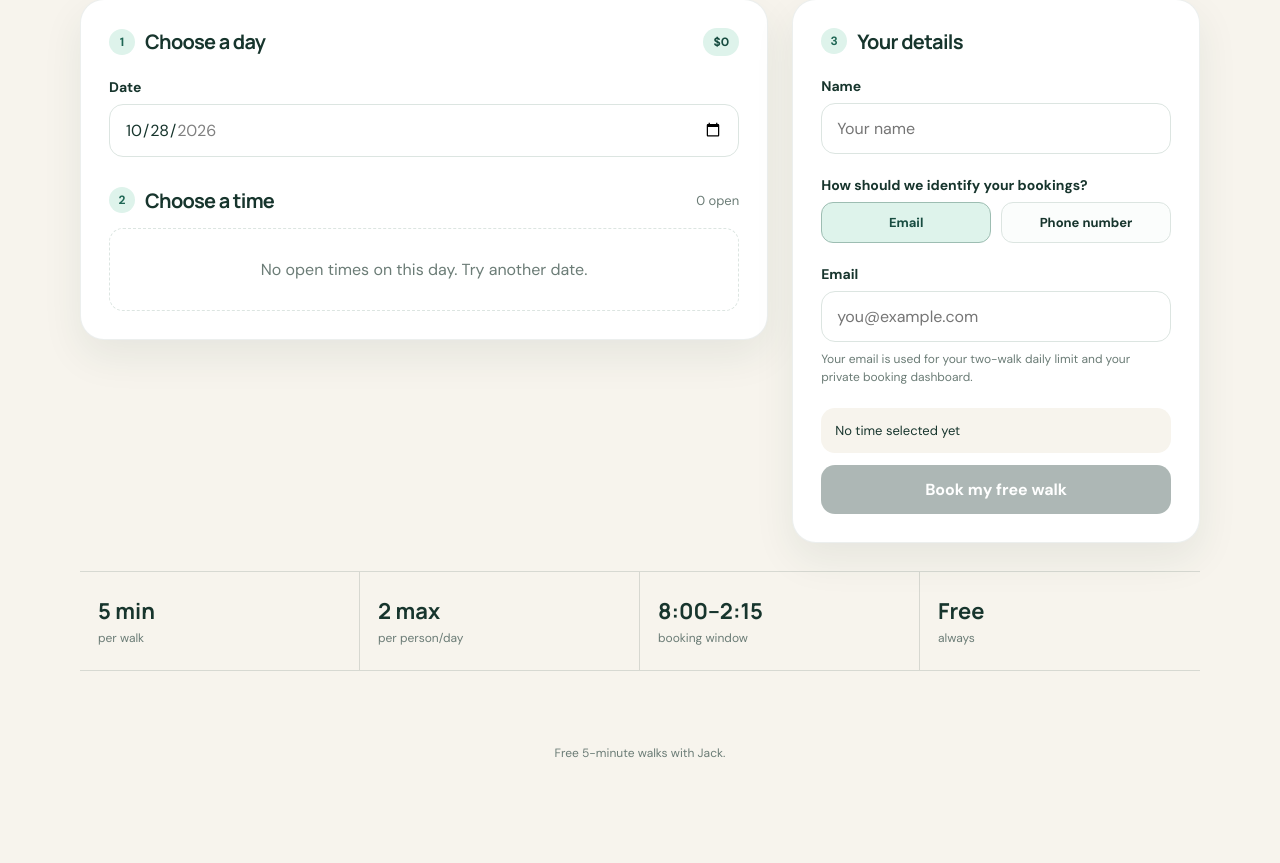
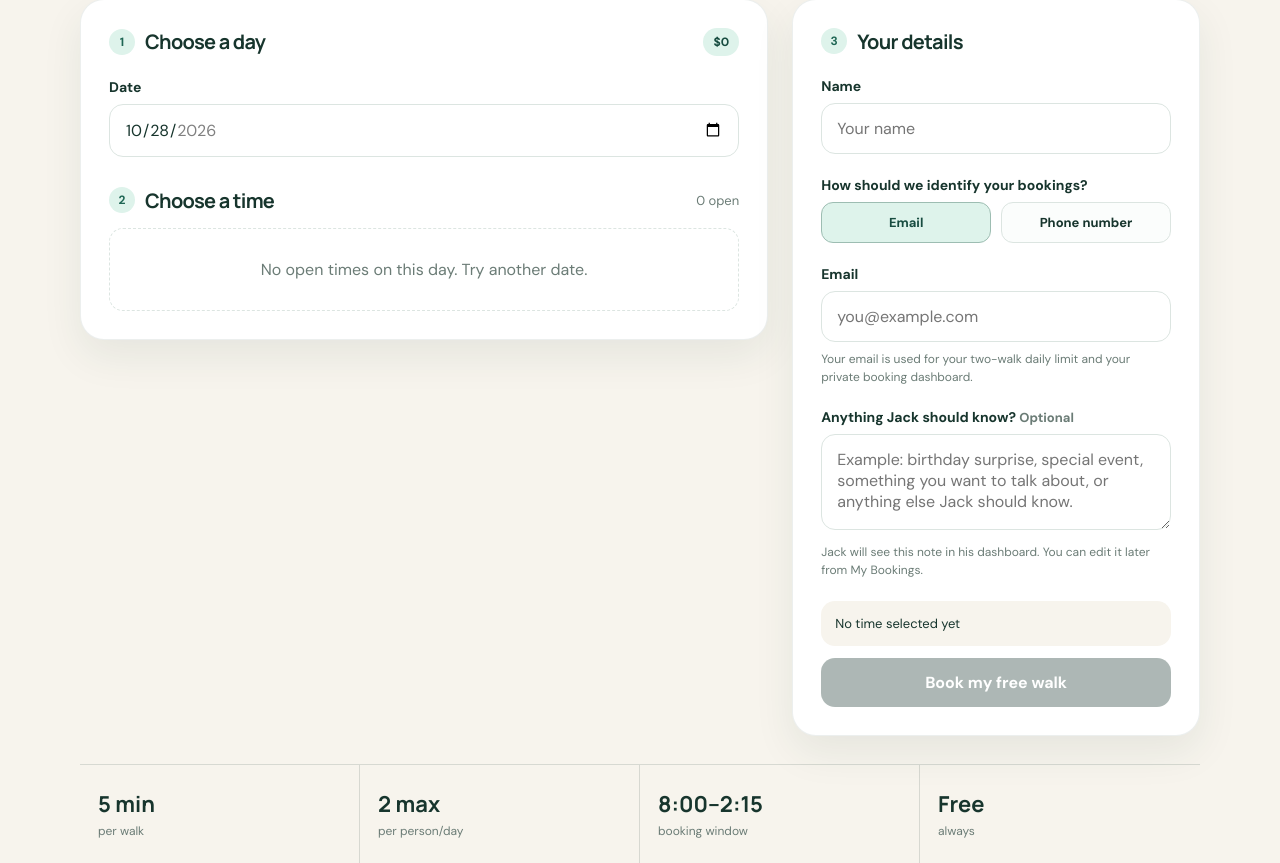
Before and after one commit to keilanmacisaac/walks-with-jack, a Flask app: page / in a window 1280 px wide; the page is wider, and only the part inside the window is pictured. Shown: the part 363-1226 px from the top of that part. Before the commit the page ends 1121 px from the top of that part, so only its background shows below. Run offline with Flask 3, Linux system fonts and the light colour scheme; data that the repository does not hold is empty.

Commit message:
Let walkers add booking notes

```diff
--- a/templates/index.html
+++ b/templates/index.html
@@ -74,6 +74,10 @@
       <input id="contact" name="contact" type="email" maxlength="160" autocomplete="email" placeholder="you@example.com" required>
       <p id="contact-note" class="field-note">Your email is used for your two-walk daily limit and your private booking dashboard.</p>
 
+      <label for="notes">Anything Jack should know? <span class="muted">Optional</span></label>
+      <textarea id="notes" name="notes" maxlength="1000" placeholder="Example: birthday surprise, special event, something you want to talk about, or anything else Jack should know."></textarea>
+      <p class="field-note">Jack will see this note in his dashboard. You can edit it later from My Bookings.</p>
+
       <div id="selection-summary" class="selection-summary">
         <span>No time selected yet</span>
       </div>
```
